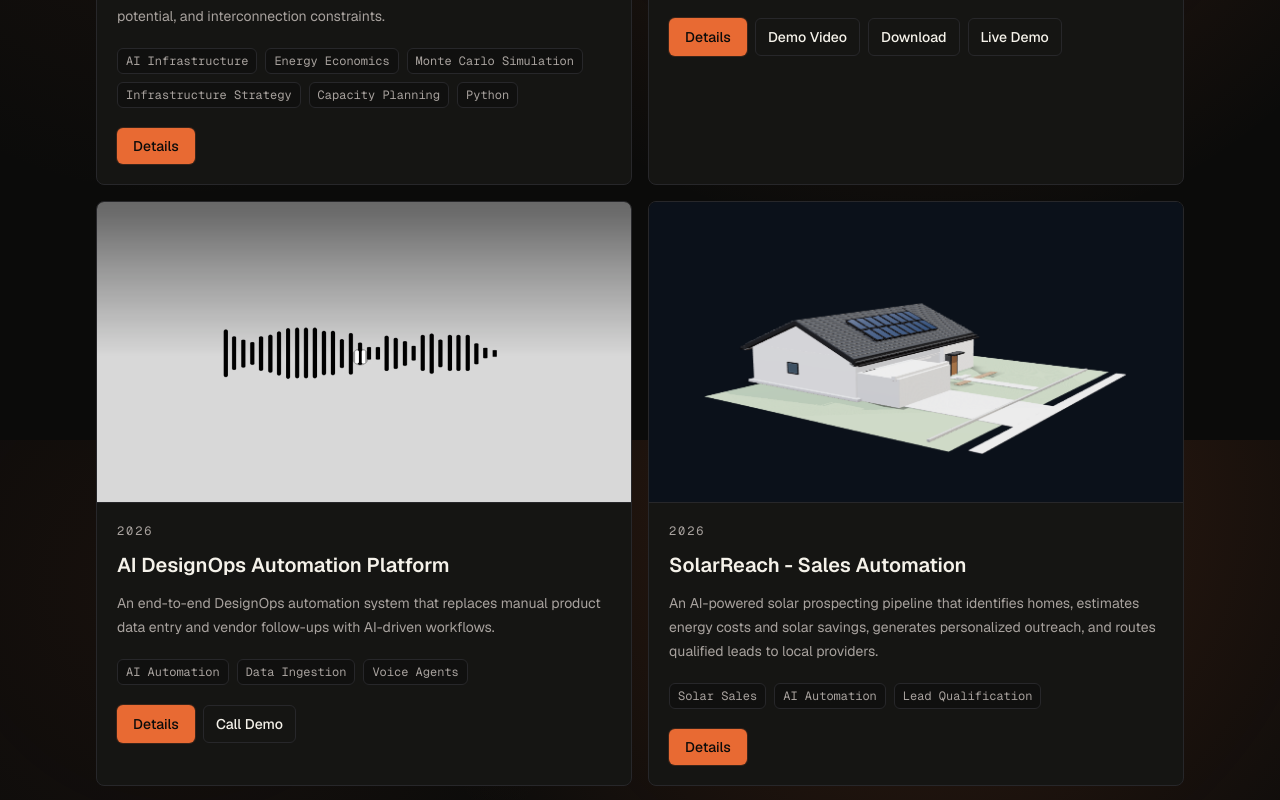
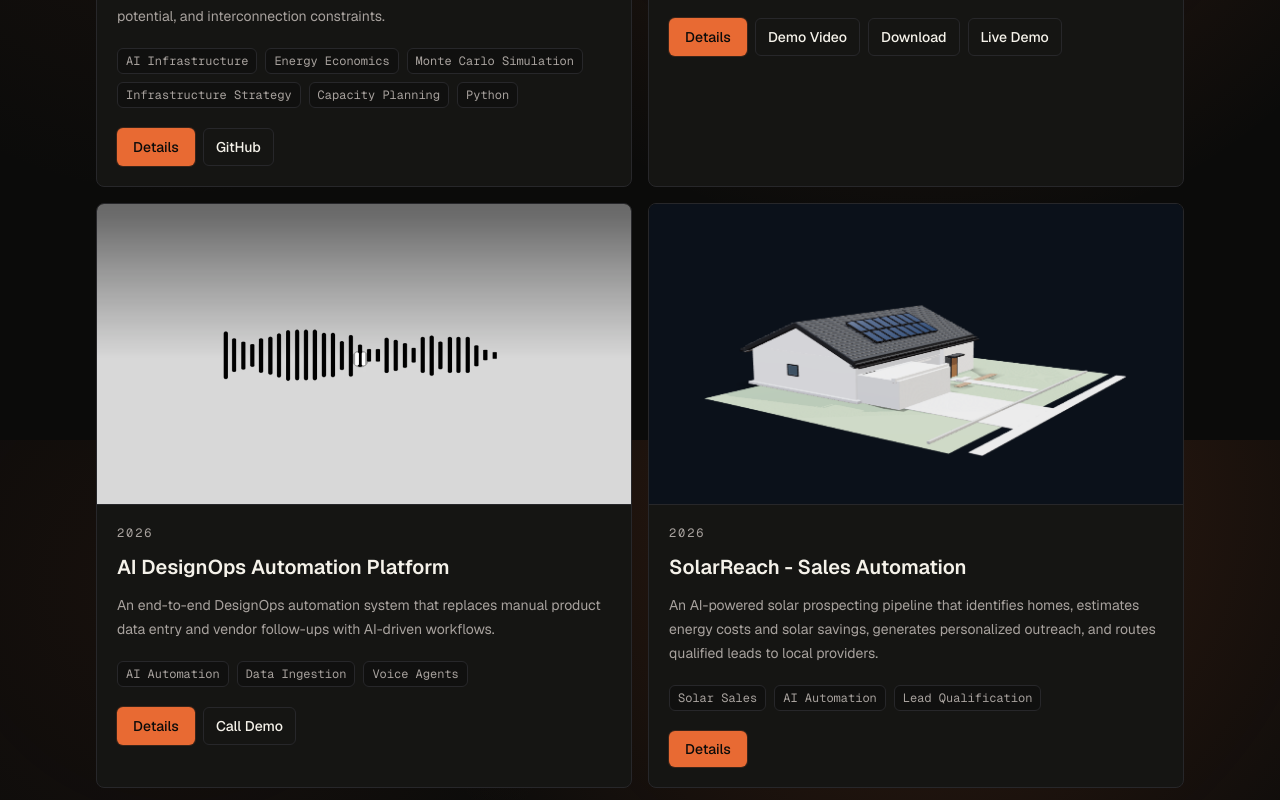
Before and after one commit to finnrcase/finn-portfolio, a Next.js app: page /projects in a window 1280 px wide. Shown: the part 1160-1960 px from the top of the page. Built offline with nearby package versions, Linux system fonts and the light colour scheme; no server answers.

Commit message:
research add

```diff
--- a/data/projects.ts
+++ b/data/projects.ts
@@ -60,7 +60,12 @@ The goal is to develop a strategy-oriented framework that combines infrastructur
     ],
     date: "2026",
     featured: true,
-    links: [],
+    links: [
+      {
+        label: "GitHub",
+        url: "https://github.com/finnrcase/ai-infrastructure-economics",
+      },
+    ],
     pdfs: [],
     bullets: [],
     metrics: [
--- a/data/research.ts
+++ b/data/research.ts
@@ -49,6 +49,10 @@ export const research: ResearchItem[] = [
       {
         label: "Project page",
         url: "/projects/ai-infrastructure-competitiveness",
+      },
+      {
+        label: "GitHub",
+        url: "https://github.com/finnrcase/ai-infrastructure-economics",
       },
     ],
     status: "In Progress",
```
